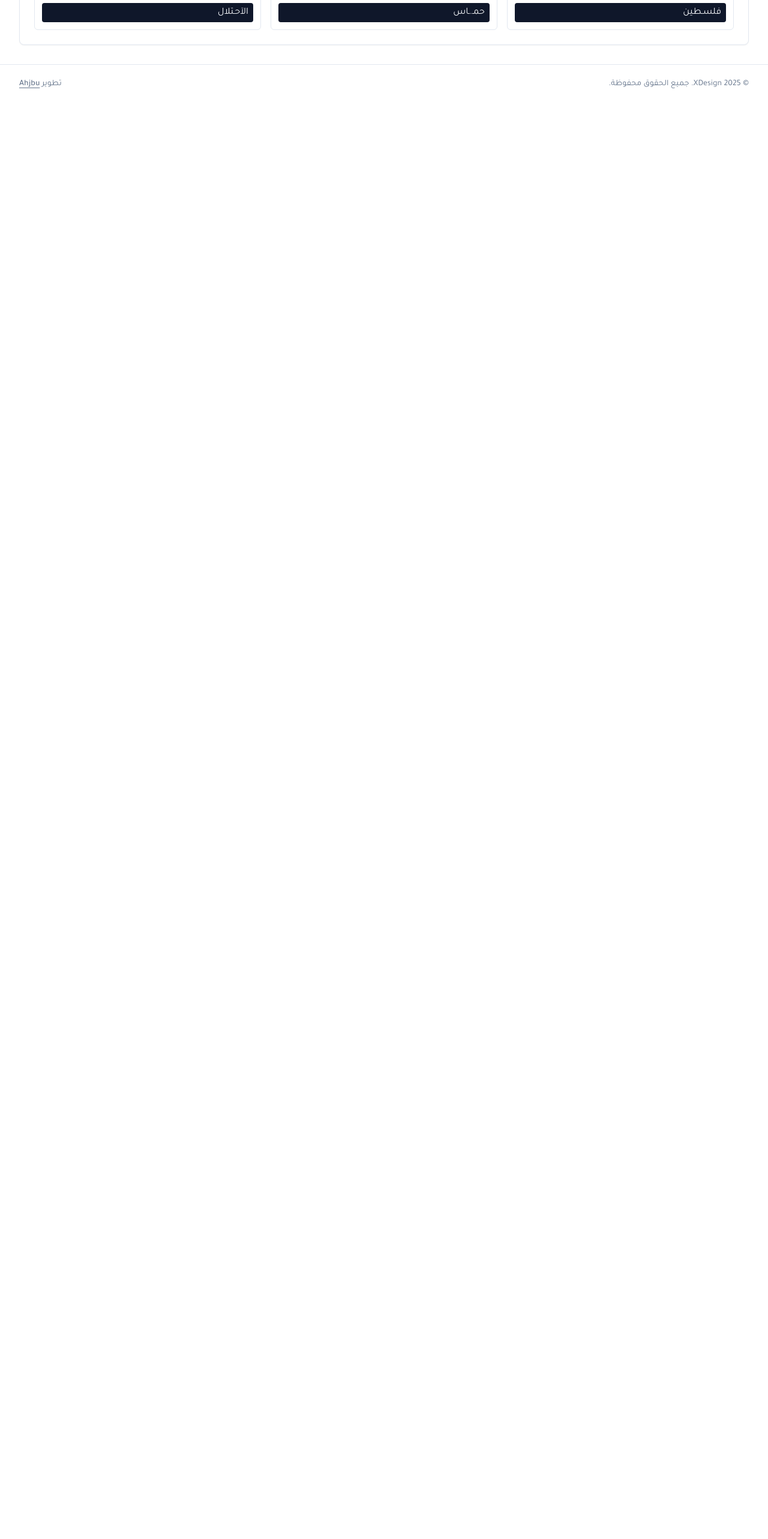
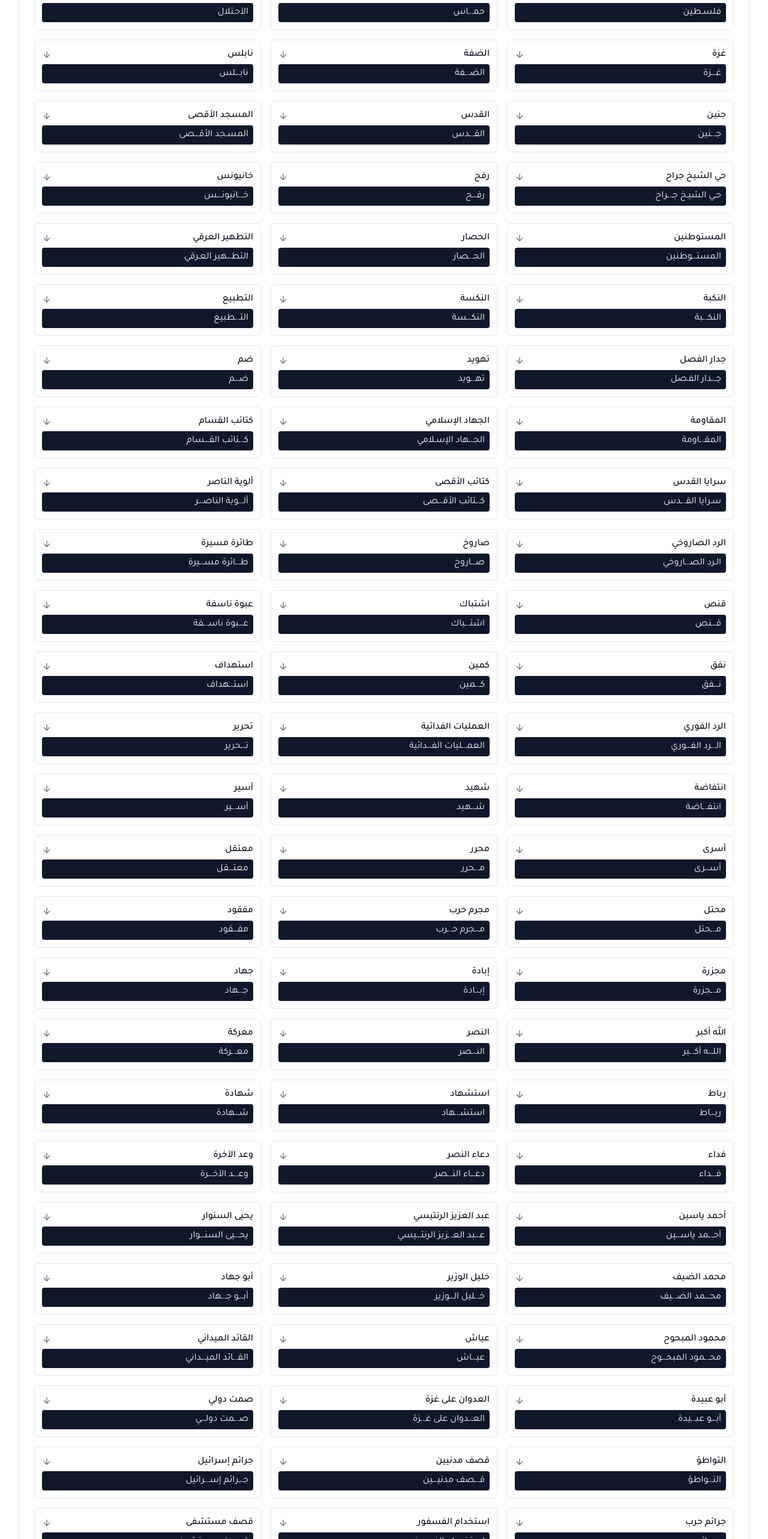
Before and after one commit to AHJBU/news-art-design-studio-81, a React (Vite) app: page /text-censorship in a window 1280 px wide. Shown: the part 861-3427 px from the top of the page at 60% size. Before the commit the page ends 1033 px from the top, so only its background shows below. Built offline with nearby package versions, Linux system fonts and the light colour scheme; no server answers.

Commit message:
Fix: Text and export issues, add censorship words
Fixes text positioning and export functionality. Adds a comprehensive list of censorship words with randomized replacements.

```diff
--- a/src/components/admin/CensorshipSettings.tsx
+++ b/src/components/admin/CensorshipSettings.tsx
@@ -1,4 +1,3 @@
-
 import { useState, useEffect } from "react";
 import {
   Card,
@@ -19,6 +18,7 @@ import {
   TableRow,
 } from "@/components/ui/table";
 import { useToast } from "@/hooks/use-toast";
+import { type CensorshipWord } from "../../pages/TextCensorshipPage";
 
 // نوع لعنصر الاستبدال
 type ReplacementItem = {
@@ -28,7 +28,7 @@ type ReplacementItem = {
 };
 
 // استرجاع البيانات من التخزين المحلي
-const getStoredReplacements = (): ReplacementItem[] => {
+const getStoredReplacements = (): CensorshipWord[] => {
   if (typeof window !== "undefined") {
     const stored = localStorage.getItem("textCensorshipReplacements");
     if (stored) {
@@ -43,6 +43,12 @@ const getStoredReplacements = (): ReplacementItem[] => {
     { id: "1", original: "فلسطين", replacement: "فلسـطين" },
     { id: "2", original: "حماس", replacement: "حمـ.ـاس" },
     { id: "3", original: "الاحتلال", replacement: "الآحـتلال" },
+    // إضافة بعض الكلمات الجديدة كافتراضي
+    { id: "4", original: "غزة", replacement: "غـ،ـزة" },
+    { id: "5", original: "القدس", replacement: "القـ.ـدس" },
+    { id: "6", original: "المقاومة", replacement: "المقـ.ـاومة" },
+    { id: "7", original: "شهيد", replacement: "شـ،ـهيد" },
+    { id: "8", original: "جهاد", replacement: "جـ.ـهاد" }
   ];
 };
 
--- a/src/pages/TextCensorshipPage.tsx
+++ b/src/pages/TextCensorshipPage.tsx
@@ -1,4 +1,3 @@
-
 import { useState, useEffect } from 'react';
 import { Header } from '@/components/Header';
 import { Footer } from '@/components/Footer';
@@ -6,8 +5,14 @@ import { Button } from "@/components/ui/button";
 import { Textarea } from "@/components/ui/textarea";
 import { Card, CardContent, CardDescription, CardFooter, CardHeader, CardTitle } from "@/components/ui/card";
 import { useToast } from '@/hooks/use-toast';
-import { CensorshipWord } from '@/components/admin/CensorshipSettings';
 import { ArrowDown, Save } from 'lucide-react';
+
+// تعريف نوع CensorshipWord هنا
+export type CensorshipWord = {
+  id: number | string;
+  original: string;
+  replacement: string;
+};
 
 const TextCensorshipPage = () => {
   const { toast } = useToast();
@@ -18,7 +23,90 @@ const TextCensorshipPage = () => {
   const [censorshipWords, setCensorshipWords] = useState<CensorshipWord[]>([
     { id: 1, original: "فلسطين", replacement: "فلسـطين" },
     { id: 2, original: "حماس", replacement: "حمـ.ـاس" },
-    { id: 3, original: "الاحتلال", replacement: "الآحـتلال" }
+    { id: 3, original: "الاحتلال", replacement: "الآحـتلال" },
+    // إضافة الكلمات الجديدة هنا مع تأثيرات عشوائية
+    { id: 4, original: "غزة", replacement: "غـ،ـزة" },
+    { id: 5, original: "الضفة", replacement: "الضـ.ـفة" },
+    { id: 6, original: "نابلس", replacement: "نابـ،ـلس" },
+    { id: 7, original: "جنين", replacement: "جـ.ـنين" },
+    { id: 8, original: "القدس", replacement: "القـ.ـدس" },
+    { id: 9, original: "المسجد الأقصى", replacement: "المسـجد الأقـ،ـصى" },
+    { id: 10, original: "حي الشيخ جراح", replacement: "حـي الشيـخ جـ.ـراح" },
+    { id: 11, original: "رفح", replacement: "رفـ،ـح" },
+    { id: 12, original: "خانيونس", replacement: "خـ.ـانيونـ،ـس" },
+    { id: 13, original: "المستوطنين", replacement: "المستـ،ـوطنين" },
+    { id: 14, original: "الحصار", replacement: "الحـ.ـصار" },
+    { id: 15, original: "التطهير العرقي", replacement: "التطـ،ـهير العـرقي" },
+    { id: 16, original: "النكبة", replacement: "النكـ.ـبة" },
+    { id: 17, original: "النكسة", replacement: "النكـ،ـسة" },
+    { id: 18, original: "التطبيع", replacement: "التـ.ـطبيع" },
+    { id: 19, original: "جدار الفصل", replacement: "جـ،ـدار الفـصل" },
+    { id: 20, original: "تهويد", replacement: "تهـ.ـويد" },
+    { id: 21, original: "ضم", replacement: "ضـ،ـم" },
+    { id: 22, original: "المقاومة", replacement: "المقـ.ـاومة" },
+    { id: 23, original: "الجهاد الإسلامي", replacement: "الجـ،ـهاد الإسـلامي" },
+    { id: 24, original: "كتائب القسام", replacement: "كـ.ـتائب القـ،ـسام" },
+    { id: 25, original: "سرايا القدس", replacement: "سـرايا القـ.ـدس" },
+    { id: 26, original: "كتائب الأقصى", replacement: "كـ،ـتائب الأقـ،ـصى" },
+    { id: 27, original: "ألوية الناصر", replacement: "ألـ.ـوية الناصـ،ـر" },
+    { id: 28, original: "الرد الصاروخي", replacement: "الـرد الصـ.ـاروخي" },
+    { id: 29, original: "صاروخ", replacement: "صـ،ـاروخ" },
+    { id: 30, original: "طائرة مسيرة", replacement: "طـ.ـائرة مسـ،ـيرة" },
+    { id: 31, original: "قنص", replacement: "قـ،ـنص" },
+    { id: 32, original: "اشتباك", replacement: "اشتـ.ـباك" },
+    { id: 33, original: "عبوة ناسفة", replacement: "عـ،ـبوة ناسـ.ـفة" },
+    { id: 34, original: "نفق", replacement: "نـ،ـفق" },
+    { id: 35, original: "كمين", replacement: "كـ.ـمين" },
+    { id: 36, original: "استهداف", replacement: "استـ،ـهداف" },
+    { id: 37, original: "الرد الفوري", replacement: "الـ.ـرد الفـ،ـوري" },
+    { id: 38, original: "العمليات الفدائية", replacement: "العمـ.ـليات الفـ،ـدائية" },
+    { id: 39, original: "تحرير", replacement: "تـ،ـحرير" },
+    { id: 40, original: "انتفاضة", replacement: "انتفـ.ـاضة" },
+    { id: 41, original: "شهيد", replacement: "شـ،ـهيد" },
+    { id: 42, original: "أسير", replacement: "أسـ.ـير" },
+    { id: 43, original: "أسرى", replacement: "أسـ،ـرى" },
+    { id: 44, original: "محرر", replacement: "مـ.ـحرر" },
+    { id: 45, original: "معتقل", replacement: "معتـ،ـقل" },
+    { id: 46, original: "محتل", replacement: "مـ.ـحتل" },
+    { id: 47, original: "مجرم حرب", replacement: "مـ،ـجرم حـ.ـرب" },
+    { id: 48, original: "مفقود", replacement: "مفـ،ـقود" },
+    { id: 49, original: "مجزرة", replacement: "مـ.ـجزرة" },
+    { id: 50, original: "إبادة", replacement: "إبـ،ـادة" },
+    { id: 51, original: "جهاد", replacement: "جـ.ـهاد" },
+    { id: 52, original: "الله أكبر", replacement: "اللـ،ـه أكـ.ـبر" },
+    { id: 53, original: "النصر", replacement: "النـ،ـصر" },
+    { id: 54, original: "معركة", replacement: "معـ.ـركة" },
+    { id: 55, original: "رباط", replacement: "ربـ،ـاط" },
+    { id: 56, original: "استشهاد", replacement: "استشـ.ـهاد" },
+    { id: 57, original: "شهادة", replacement: "شـ،ـهادة" },
+    { id: 58, original: "فداء", replacement: "فـ.ـداء" },
+    { id: 59, original: "دعاء النصر", replacement: "دعـ،ـاء النـ.ـصر" },
+    { id: 60, original: "وعد الآخرة", replacement: "وعـ.ـد الآخـ،ـرة" },
+    { id: 61, original: "أحمد ياسين", replacement: "أحـ.ـمد ياسـ،ـين" },
+    { id: 62, original: "عبد العزيز الرنتيسي", replacement: "عـ،ـبد العـ.ـزيز الرنتـ،ـيسي" },
+    { id: 63, original: "يحيى السنوار", replacement: "يحـ.ـيى السنـ،ـوار" },
+    { id: 64, original: "محمد الضيف", replacement: "محـ،ـمد الضـ.ـيف" },
+    { id: 65, original: "خليل الوزير", replacement: "خـ.ـليل الـ،ـوزير" },
+    { id: 66, original: "أبو جهاد", replacement: "أبـ،ـو جـ.ـهاد" },
+    { id: 67, original: "محمود المبحوح", replacement: "محـ.ـمود المبحـ،ـوح" },
+    { id: 68, original: "عياش", replacement: "عيـ،ـاش" },
+    { id: 69, original: "القائد الميداني", replacement: "القـ.ـائد الميـ،ـداني" },
+    { id: 70, original: "أبو عبيدة", replacement: "أبـ،ـو عبـ.ـيدة" },
+    { id: 71, original: "العدوان على غزة", replacement: "العـ،ـدوان على غـ.ـزة" },
+    { id: 72, original: "صمت دولي", replacement: "صـ.ـمت دولـ،ـي" },
+    { id: 73, original: "التواطؤ", replacement: "التـ،ـواطؤ" },
+    { id: 74, original: "قصف مدنيين", replacement: "قـ.ـصف مدنيـ،ـين" },
+    { id: 75, original: "جرائم إسرائيل", replacement: "جـ،ـرائم إسـ.ـرائيل" },
+    { id: 76, original: "جرائم حرب", replacement: "جـ.ـرائم حـ،ـرب" },
+    { id: 77, original: "استخدام الفسفور", replacement: "استخـ،ـدام الفسـ.ـفور" },
+    { id: 78, original: "قصف مستشفى", replacement: "قـ.ـصف مستشـ،ـفى" },
+    { id: 79, original: "إبادة عائلات", replacement: "إبـ،ـادة عائـ.ـلات" },
+    { id: 80, original: "تدمير أبراج", replacement: "تدمـ.ـير أبـ،ـراج" },
+    { id: 81, original: "قاطعوا إسرائيل", replacement: "قاطـ،ـعوا إسـ.ـرائيل" },
+    { id: 82, original: "المقاومة مستمرة", replacement: "المقـ.ـاومة مستـ،ـمرة" },
+    { id: 83, original: "الحق الفلسطيني", replacement: "الحـ،ـق الفلسـ.ـطيني" },
+    { id: 84, original: "من البحر إلى النهر", replacement: "من البـ.ـحر إلى النـ،ـهر" },
+    { id: 85, original: "القضية المركزية", replacement: "القضـ،ـية المـ.ـركزية" }
   ]);
   const [isLoading, setIsLoading] = useState(false);
 
```
Also changed, not shown: src/pages/CustomDesignPage.tsx (+46 -40 lines).
